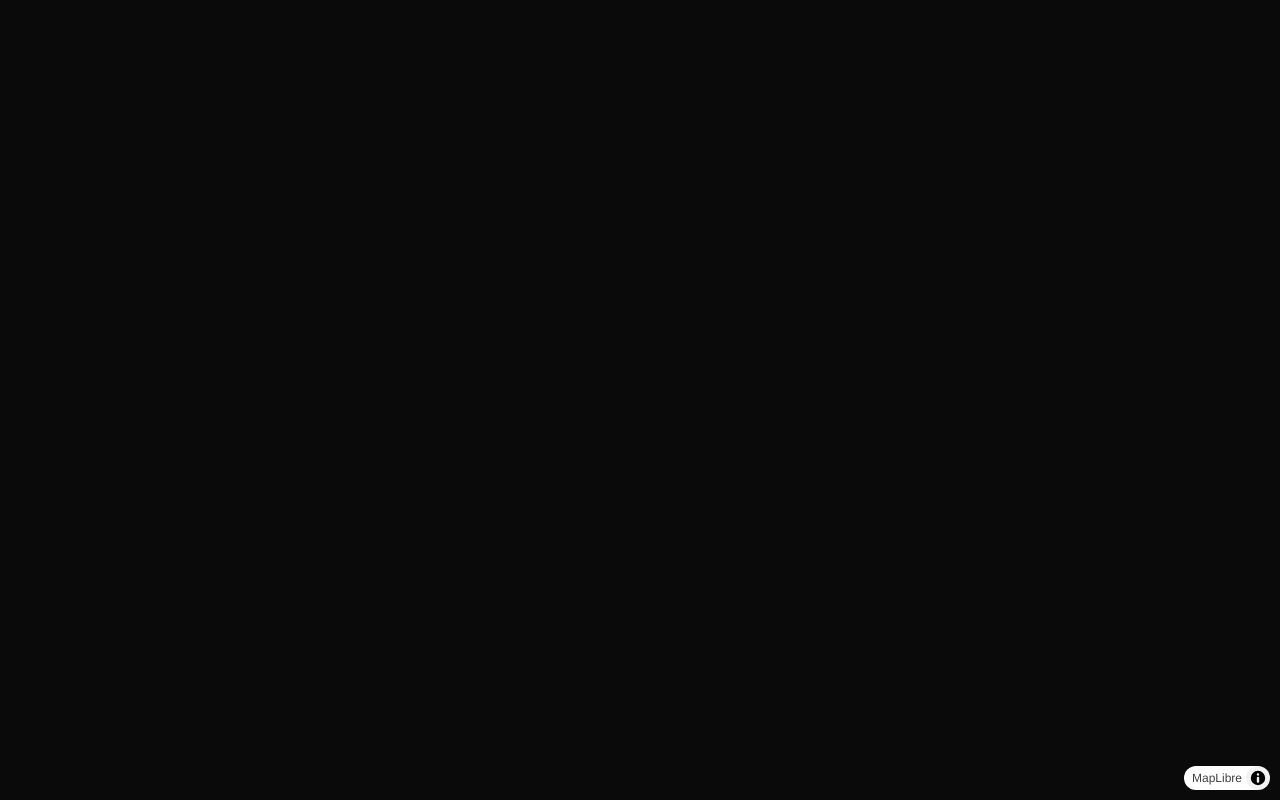
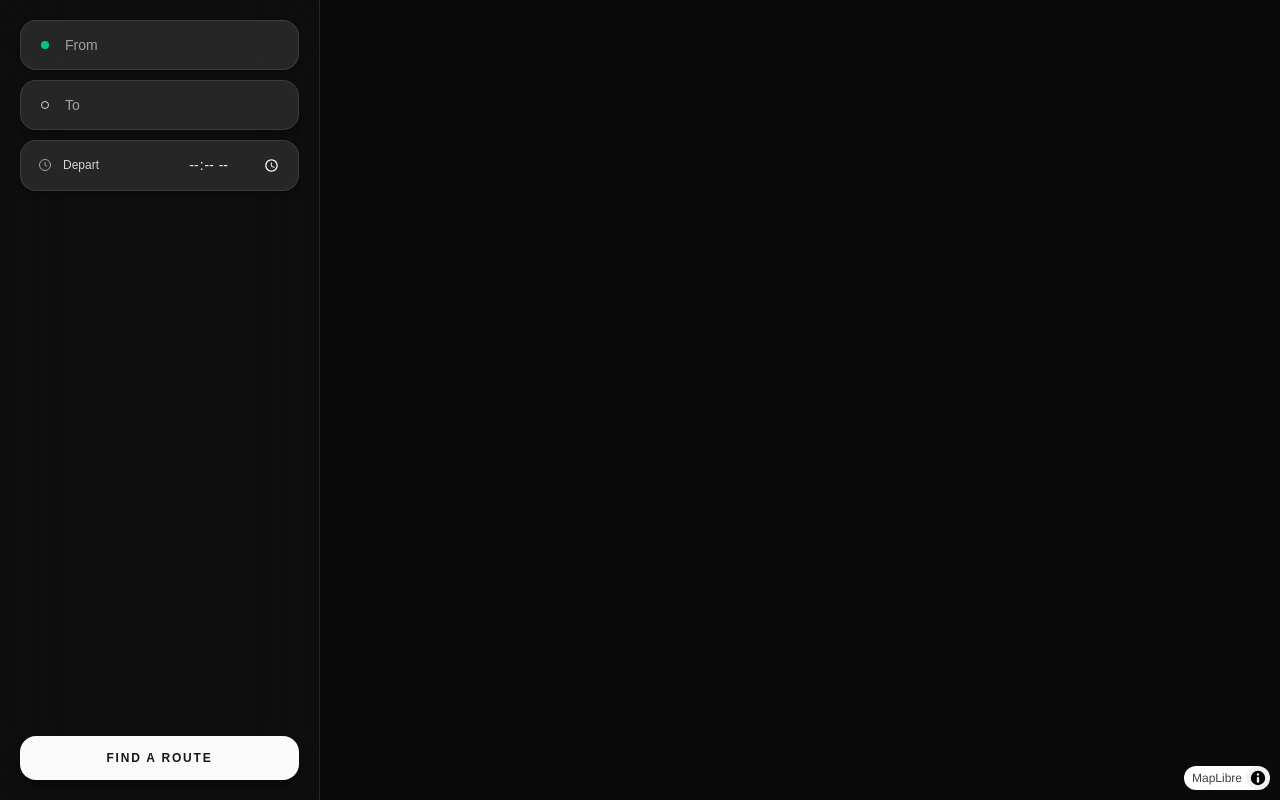
Before and after one commit to damsotk/catch-it, a Next.js app in the folder apps/web/: page / in a window 1280 px wide. Built offline with nearby package versions, Linux system fonts and the light colour scheme; no server answers.

Commit message:
feat: add route search overlay to map

```diff
--- a/apps/web/src/app/globals.css
+++ b/apps/web/src/app/globals.css
@@ -6,6 +6,7 @@
   color-scheme: dark;
 }
 
+@layer base {
   html {
     height: 100%;
   }
@@ -37,3 +38,4 @@ a {
     color: inherit;
     text-decoration: none;
   }
+}
--- a/apps/web/src/app/page.tsx
+++ b/apps/web/src/app/page.tsx
@@ -1,9 +1,10 @@
-import { PragueMap } from "@/features/map";
+import { PragueMap, RouteSearchPanel } from "@/features/map";
 
 export default function Home() {
   return (
-    <main className="h-dvh w-dvw">
+    <main className="relative h-dvh w-dvw">
       <PragueMap />
+      <RouteSearchPanel />
     </main>
   );
 }
--- /dev/null
+++ b/apps/web/src/features/map/components/RouteSearchPanel.tsx
@@ -0,0 +1,90 @@
+"use client";
+
+import { useEffect, useState } from "react";
+
+function ClockGlyph() {
+  return (
+    <svg
+      viewBox="0 0 24 24"
+      fill="none"
+      stroke="currentColor"
+      strokeWidth={1.5}
+      className="h-4 w-4 text-neutral-400"
+    >
+      <circle cx="12" cy="12" r="8.25" />
+      <path strokeLinecap="round" d="M12 8v4.2l2.6 1.6" />
+    </svg>
+  );
+}
+
+export function RouteSearchPanel() {
+  const [origin, setOrigin] = useState("");
+  const [destination, setDestination] = useState("");
+  const [departure, setDeparture] = useState("");
+  const [entered, setEntered] = useState(false);
+
+  useEffect(() => {
+    const frame = requestAnimationFrame(() => setEntered(true));
+    return () => cancelAnimationFrame(frame);
+  }, []);
+
+  return (
+    <div className="pointer-events-none absolute inset-y-0 left-0 z-10 flex overflow-hidden">
+      <div
+        className={`pointer-events-auto flex h-full w-80 flex-col border-r border-white/10 bg-neutral-900/35 shadow-xl shadow-black/50 backdrop-blur-2xl transition-transform duration-700 ease-out ${
+          entered ? "translate-x-0" : "-translate-x-full"
+        }`}
+      >
+        <div className="flex flex-col gap-2.5 p-5">
+          <div className="flex items-center gap-3 rounded-2xl border border-white/10 bg-white/10 px-4 py-3.5 shadow-md shadow-black/20">
+            <span className="flex h-4 w-4 shrink-0 items-center justify-center">
+              <span className="h-2 w-2 rounded-full bg-emerald-400/90" />
+            </span>
+            <input
+              value={origin}
+              onChange={(event) => setOrigin(event.target.value)}
+              placeholder="From"
+              className="w-full bg-transparent text-sm text-neutral-100 placeholder:text-neutral-400 outline-none"
+            />
+          </div>
+
+          <div className="flex items-center gap-3 rounded-2xl border border-white/10 bg-white/10 px-4 py-3.5 shadow-md shadow-black/20">
+            <span className="flex h-4 w-4 shrink-0 items-center justify-center">
+              <span className="h-2 w-2 rounded-full border border-neutral-300" />
+            </span>
+            <input
+              value={destination}
+              onChange={(event) => setDestination(event.target.value)}
+              placeholder="To"
+              className="w-full bg-transparent text-sm text-neutral-100 placeholder:text-neutral-400 outline-none"
+            />
+          </div>
+
+          <div className="flex items-center justify-between gap-3 rounded-2xl border border-white/10 bg-white/10 px-4 py-3.5 shadow-md shadow-black/20">
+            <div className="flex items-center gap-2.5">
+              <span className="flex h-4 w-4 shrink-0 items-center justify-center">
+                <ClockGlyph />
+              </span>
+              <span className="text-xs text-neutral-300">Depart</span>
+            </div>
+            <input
+              type="time"
+              value={departure}
+              onChange={(event) => setDeparture(event.target.value)}
+              className="bg-transparent text-sm text-neutral-100 outline-none [color-scheme:dark]"
+            />
+          </div>
+        </div>
+
+        <div className="mt-auto p-5">
+          <button
+            type="button"
+            className="w-full rounded-2xl bg-neutral-50 py-3.5 text-xs font-semibold uppercase tracking-[0.15em] text-neutral-900 shadow-lg shadow-black/30 transition-colors hover:bg-white"
+          >
+            Find a route
+          </button>
+        </div>
+      </div>
+    </div>
+  );
+}
--- a/apps/web/src/features/map/index.ts
+++ b/apps/web/src/features/map/index.ts
@@ -1 +1,2 @@
 export { PragueMap } from "./components/PragueMap";
+export { RouteSearchPanel } from "./components/RouteSearchPanel";
```
Lines whose indentation alone changed are shown as unchanged.
